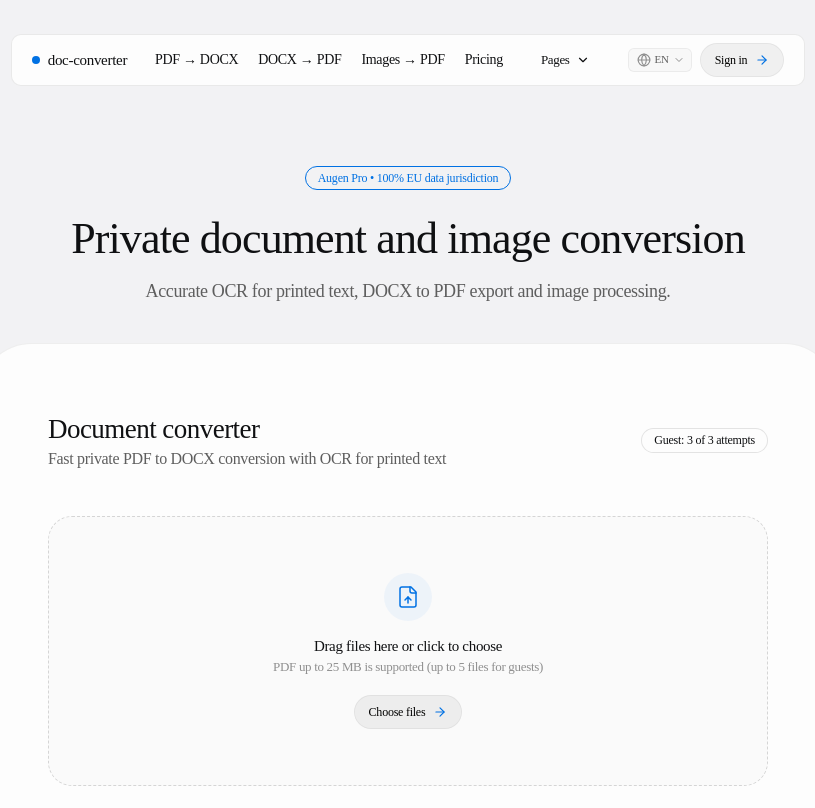
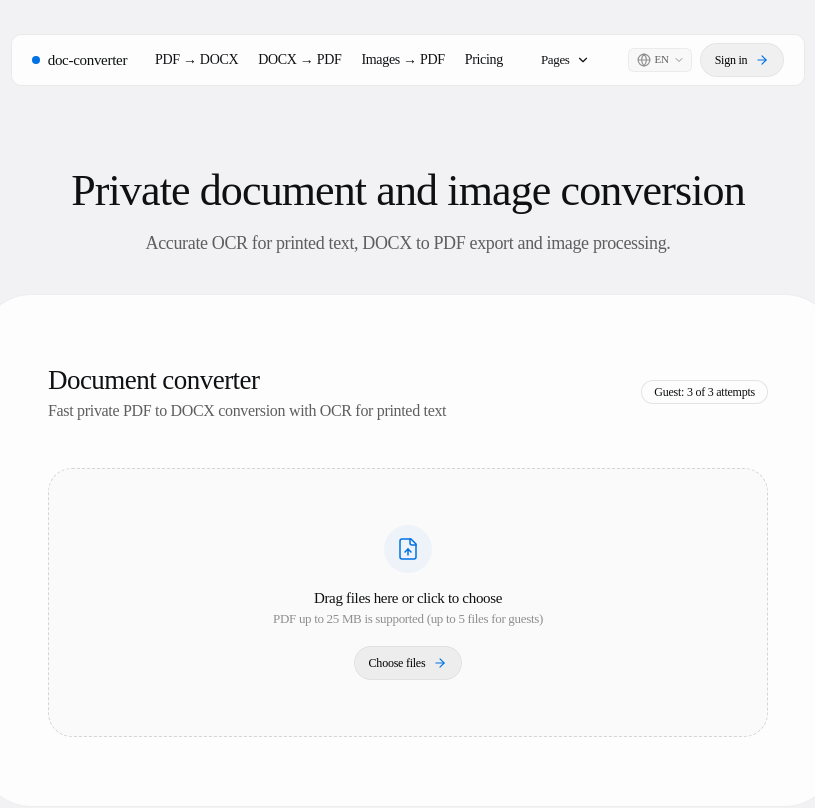
Before and after one commit to kravchinskiyA/doc-converter, a Next.js app in the folder apps/web/: page /en in a window 1280 px wide. Shown: the top 808 px of the page, without its empty margins (232-1047 px from the left). Built offline with nearby package versions, Linux system fonts and the light colour scheme.

Commit message:
chore(web): comment out hero badge on HomePage

```diff
--- a/apps/web/app/[locale]/page.tsx
+++ b/apps/web/app/[locale]/page.tsx
@@ -24,9 +24,9 @@ export default async function HomePage({
     <div className="space-y-[90px] py-4">
       {/* Hero Section */}
       <section className="flex flex-col items-center text-center">
-        <Badge variant="signal-chip" className="mb-6">
+        {/* <Badge variant="signal-chip" className="mb-6">
           {t('badge')}
-        </Badge>
+        </Badge> */}
         <h1 className="text-[32px] md:text-[44px] font-book tracking-tight text-off-black max-w-[800px] leading-[1.15] mb-4">
           {t('title')}
         </h1>
```
